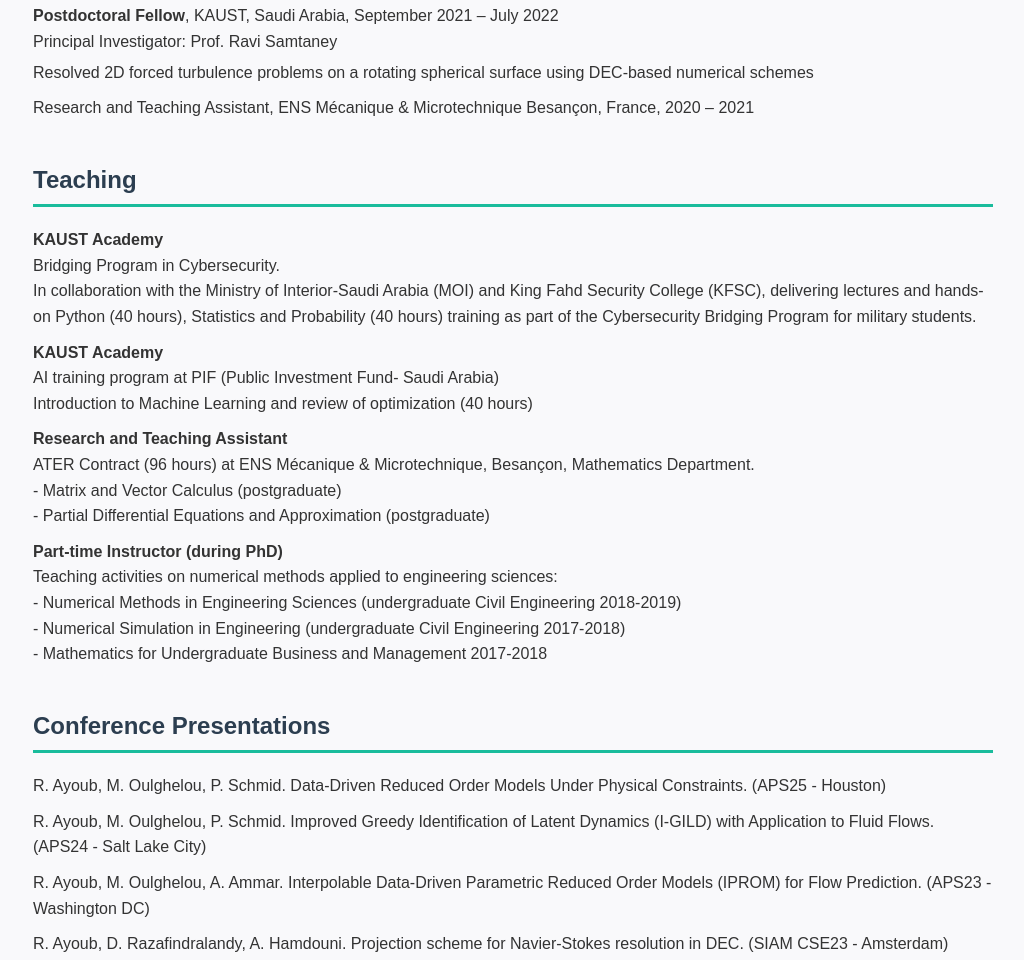
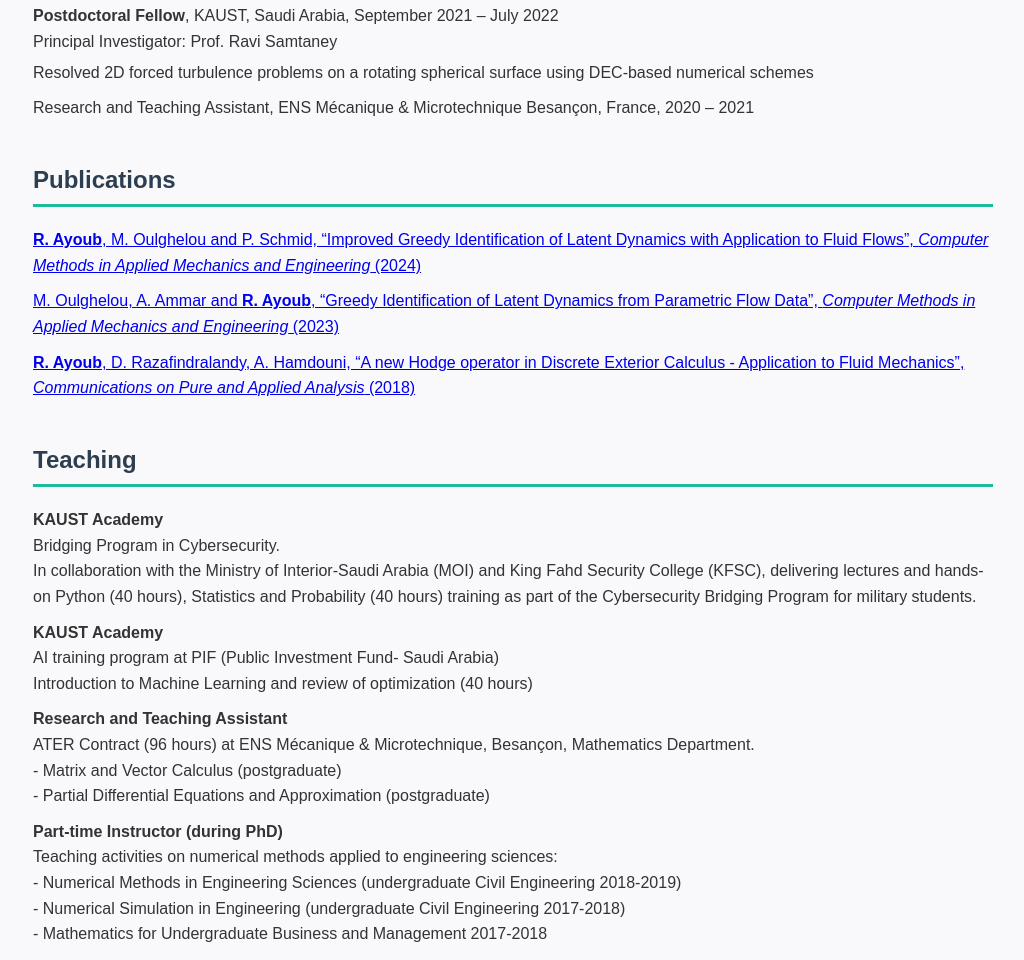
Before and after one commit to ramaayoub/my_profile, a plain HTML site: page index.html in a window 1280 px wide. Shown: the part 1465-2425 px from the top of the page, without its empty margins (127-1151 px from the left). Drawn offline with Linux system fonts and the light colour scheme.

Commit message:
Update index.html

```diff
--- a/index.html
+++ b/index.html
@@ -223,6 +223,32 @@
             <li>Research and Teaching Assistant, ENS Mécanique & Microtechnique Besançon, France, 2020 – 2021</li>
         </ul>
     </section>
+    <section id="publications">
+    <h2>Publications</h2>
+    <ul>
+        <li>
+            <a href="https://www.sciencedirect.com/science/article/pii/S0045782525000714" target="_blank">
+                <strong>R. Ayoub</strong>, M. Oulghelou and P. Schmid,
+                “Improved Greedy Identification of Latent Dynamics with Application to Fluid Flows”,
+                <em>Computer Methods in Applied Mechanics and Engineering</em> (2024)
+            </a>
+        </li>
+        <li>
+            <a href="https://www.sciencedirect.com/science/article/pii/S0045782524005875" target="_blank">
+                M. Oulghelou, A. Ammar and <strong>R. Ayoub</strong>,
+                “Greedy Identification of Latent Dynamics from Parametric Flow Data”,
+                <em>Computer Methods in Applied Mechanics and Engineering</em> (2023)
+            </a>
+        </li>
+        <li>
+            <a href="https://www.aimsciences.org/article/doi/10.3934/cpaa.2021062" target="_blank">
+                <strong>R. Ayoub</strong>, D. Razafindralandy, A. Hamdouni,
+                “A new Hodge operator in Discrete Exterior Calculus - Application to Fluid Mechanics”,
+                <em>Communications on Pure and Applied Analysis</em> (2018)
+            </a>
+        </li>
+    </ul>
+</section>
     <section id="teaching">
         <h2>Teaching</h2>
         <ul>
```
